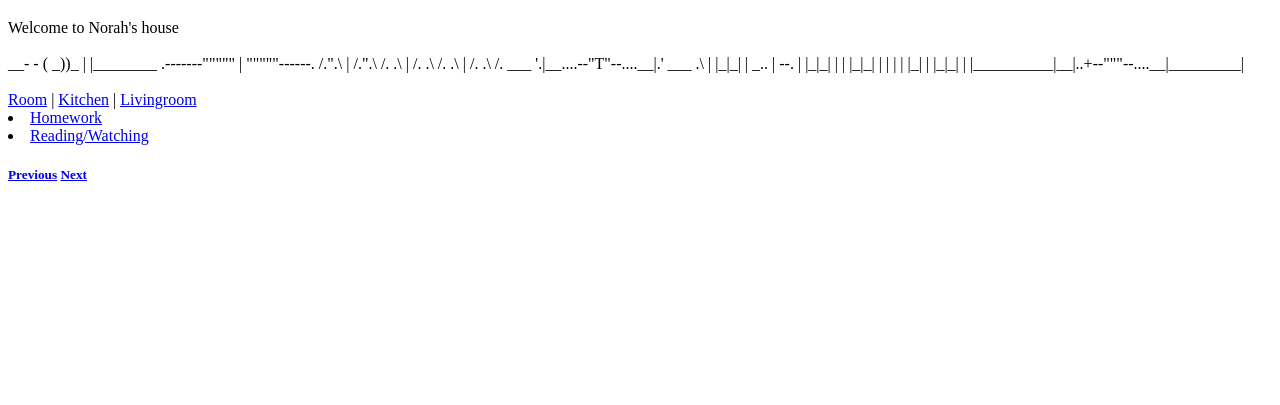
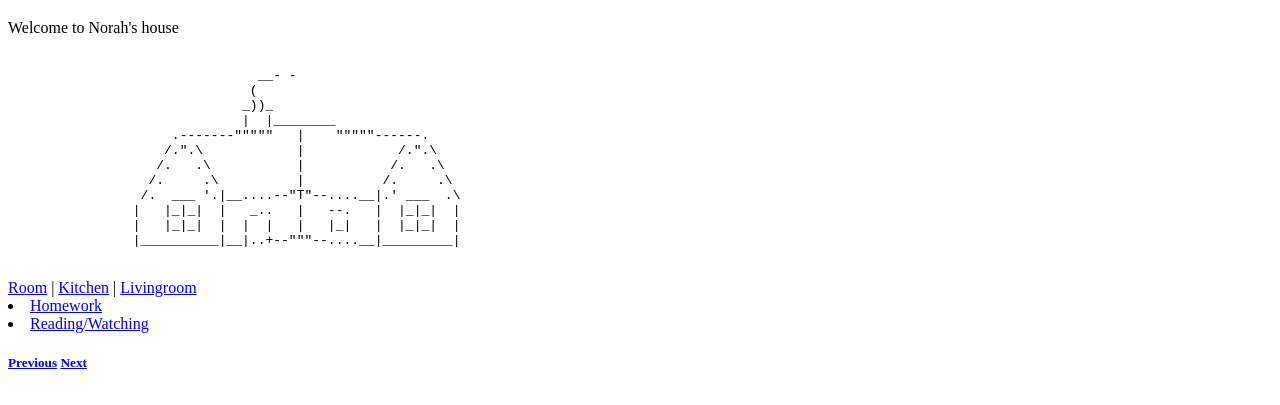
Before and after one commit to norah00/1stProject, a plain HTML site: page index.html in a window 1280 px wide. Shown: the part 61-466 px from the top of the page. Drawn offline with Linux system fonts and the light colour scheme.

Commit message:
Update index.html

```diff
--- a/index.html
+++ b/index.html
@@ -7,8 +7,7 @@
   <div>Welcome to Norah's house</div>
     <br>
 
-    <div class="ascii-art">
-
+    <pre>
                                 __- -
                                (
                               _))_
@@ -20,8 +19,9 @@
                  /.  ___ '.|__....--"T"--....__|.' ___  .\
                 |   |_|_|  |   _..   |   --.   |  |_|_|  |
                 |   |_|_|  |  |  |   |   |_|   |  |_|_|  |
-                |__________|__|..+--"""--....__|_________|
-</div>
+                |__________|__|..+--"""--....__|_________|  </pre>
+
+
 
    <br> <a href="../1stProject/Room.html">Room</a> |
         <a href="../1stProject/Kitchen.html">Kitchen</a> |
```
